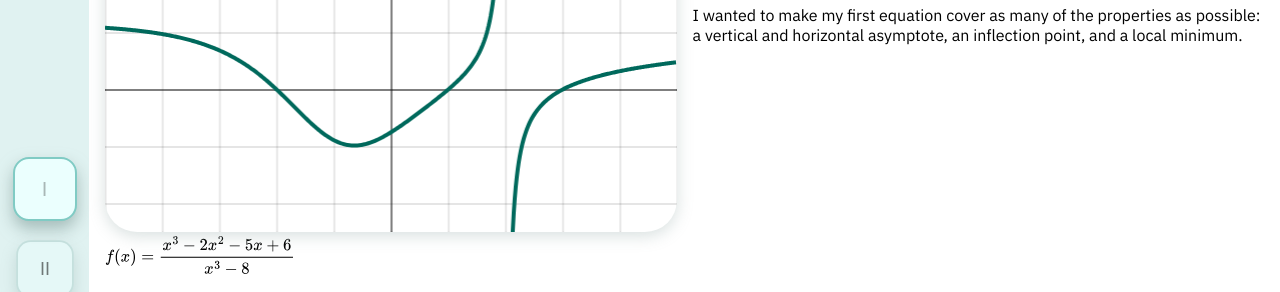
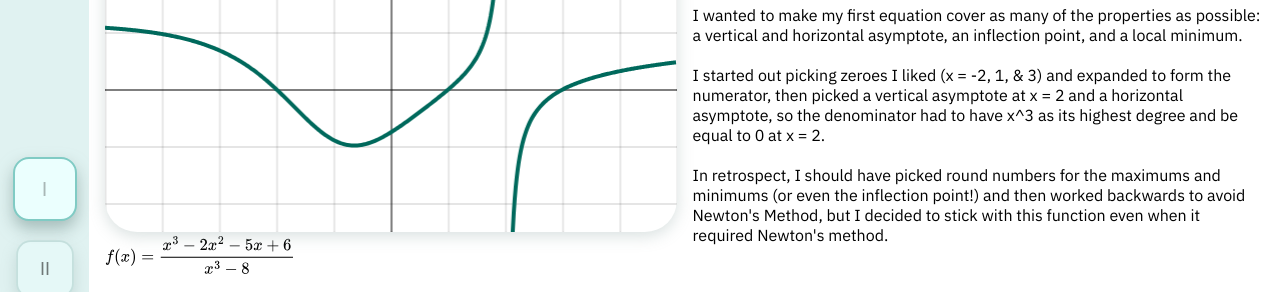
Before and after one commit to jamesbmadden/calcproj, a website built with Vite: page index.html in a window 1280 px wide. Shown: the part 163-455 px from the top of the page. Built offline with nearby package versions, Linux system fonts and the light colour scheme.

Commit message:
Add more to explanation

```diff
--- a/index.html
+++ b/index.html
@@ -26,7 +26,9 @@
 
       <div class="section">
         <h2>Why I chose this equation</h2>
-        <p>I wanted to make my first equation cover as many of the properties as possible: a vertical and horizontal asymptote, an inflection point, and a local minimum.</p>
+        <p>I wanted to make my first equation cover as many of the properties as possible: a vertical and horizontal asymptote, an inflection point, and a local minimum.<br><br>
+        I started out picking zeroes I liked (x = -2, 1, & 3) and expanded to form the numerator, then picked a vertical asymptote at x = 2 and a horizontal asymptote, so the denominator had to have x^3 as its highest degree and be equal to 0 at x = 2.<br><br>
+        In retrospect, I should have picked round numbers for the maximums and minimums (or even the inflection point!) and then worked backwards to avoid Newton's Method, but I decided to stick with this function even when it required Newton's method.</p>
       </div>
 
       <div class="section">
```
